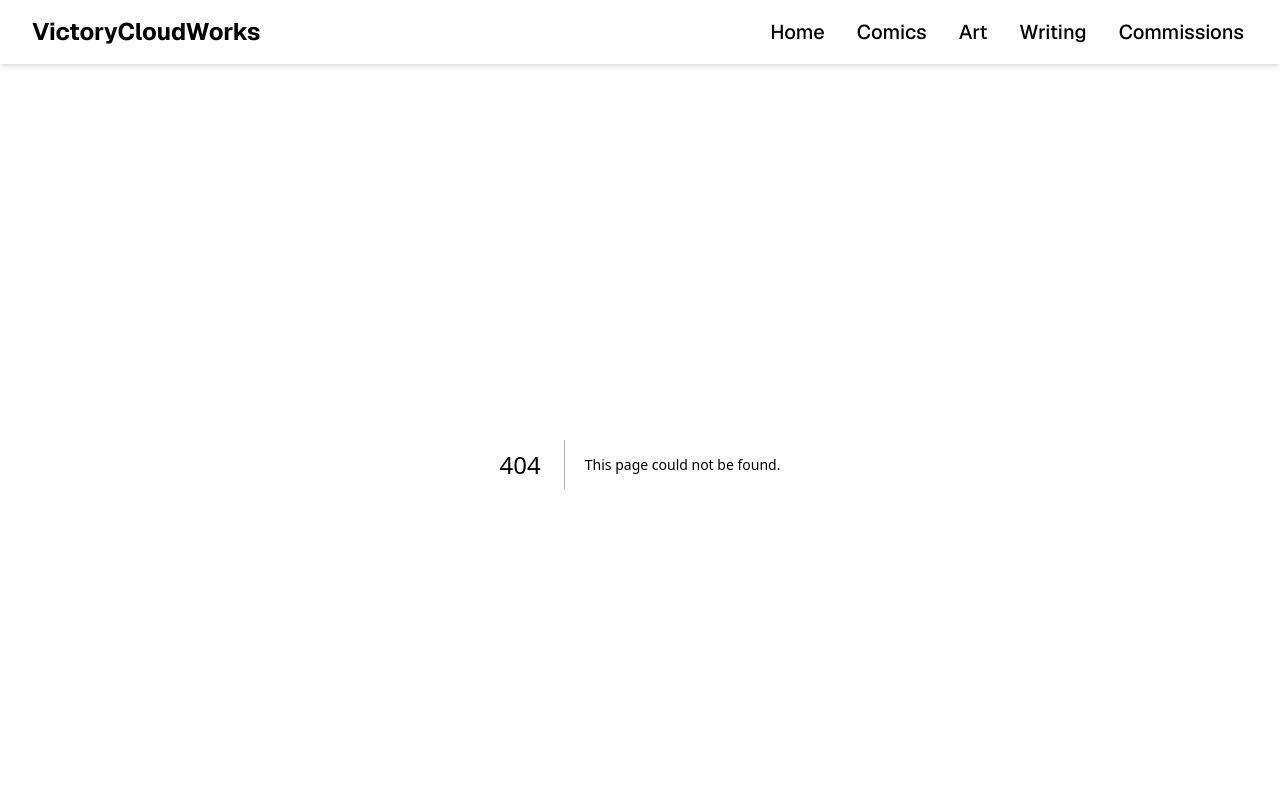
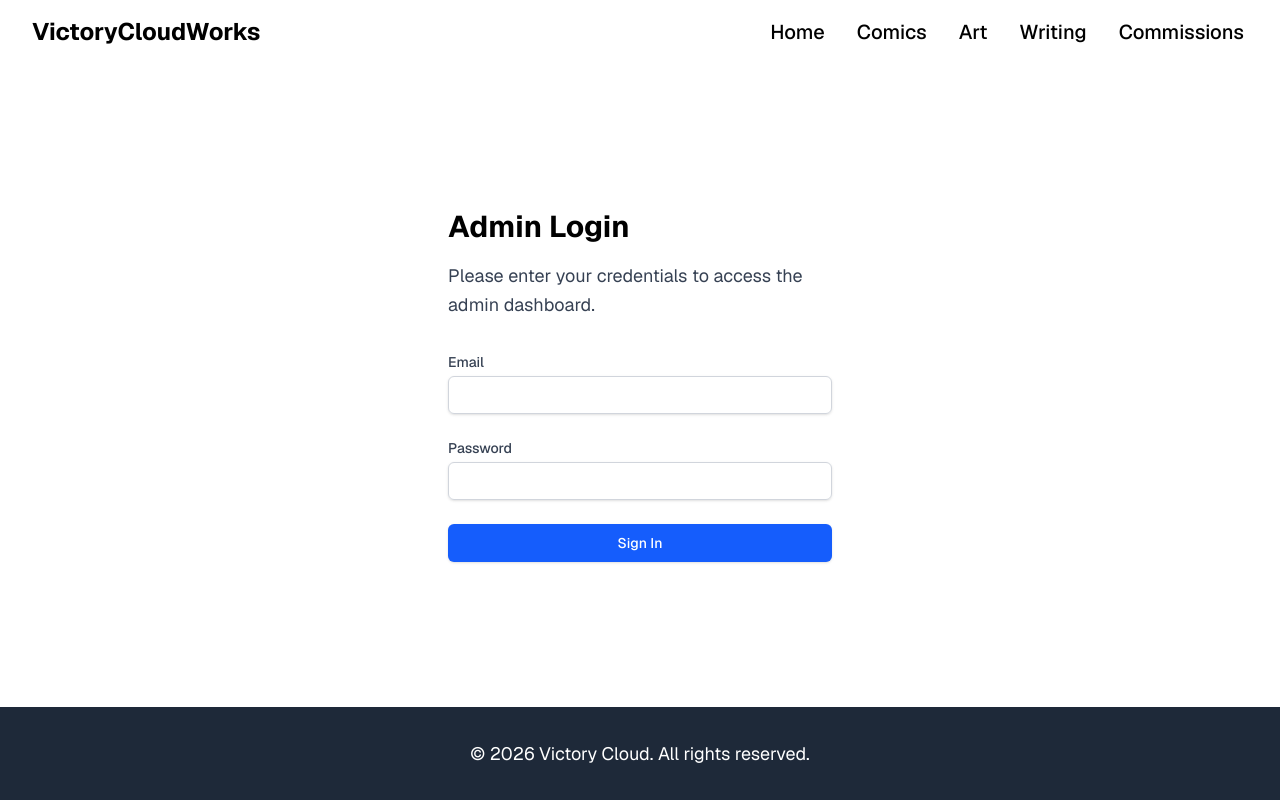
Before and after one commit to GraceKDev/VictoryCloud, a Next.js app: page /adminlogin in a window 1280 px wide. Before the commit this address had no page. Shown: the top 800 px of the page. Built offline with nearby package versions, Linux system fonts and the light colour scheme.

Commit message:
middleware

```diff
--- a/package.json
+++ b/package.json
@@ -11,7 +11,7 @@
   "dependencies": {
     "bootstrap": "^5.3.8",
     "next": "16.2.4",
-    "nodemailer": "^8.0.7",
+    "next-auth": "^4.24.14",
     "react": "19.2.4",
     "react-dom": "19.2.4"
   },
--- /dev/null
+++ b/src/app/admindashboard/page.tsx
@@ -0,0 +1,10 @@
+export default function AdminDashboard() {
+    return (
+        <main className="flex-1 bg-white">
+            <div className="w-full max-w-5xl mx-auto p-8">
+                <h1 className="text-3xl font-bold mb-4">Admin Dashboard</h1>
+                <p className="text-gray-700 mb-8">Welcome to the admin dashboard. Here you can manage your content and view analytics.</p>
+            </div>
+        </main>
+    )
+}
--- /dev/null
+++ b/src/app/adminlogin/page.tsx
@@ -0,0 +1,102 @@
+"use client";
+
+import { useReducer } from "react";
+import { useRouter } from "next/navigation";
+
+type State = {
+    email: string;
+    password: string;
+    error: string | null;
+    loading: boolean;
+};
+
+type Action =
+    | { type: "SET_FIELD"; field: "email" | "password"; value: string }
+    | { type: "SUBMIT" }
+    | { type: "SUCCESS" }
+    | { type: "ERROR"; message: string };
+
+const initialState: State = { email: "", password: "", error: null, loading: false };
+
+function reducer(state: State, action: Action): State {
+    switch (action.type) {
+        case "SET_FIELD":
+            return { ...state, [action.field]: action.value };
+        case "SUBMIT":
+            return { ...state, error: null, loading: true };
+        case "SUCCESS":
+            return { ...state, loading: false };
+        case "ERROR":
+            return { ...state, loading: false, error: action.message };
+    }
+}
+
+export default function AdminLogin() {
+    const router = useRouter();
+    const [state, dispatch] = useReducer(reducer, initialState);
+
+    async function handleSubmit(e: React.FormEvent) {
+        e.preventDefault();
+        dispatch({ type: "SUBMIT" });
+
+        try {
+            const res = await fetch("http://localhost:5266/Api/Auth/Login", {
+                method: "POST",
+                headers: { "Content-Type": "application/json" },
+                credentials: "include",
+                body: JSON.stringify({ email: state.email, password: state.password }),
+            });
+
+            if (!res.ok) {
+                const data = await res.json().catch(() => null);
+                dispatch({ type: "ERROR", message: data?.message ?? "Invalid credentials." });
+                return;
+            }
+            console.log(res);
+            dispatch({ type: "SUCCESS" });
+            router.push("/adminDashboard");
+        } catch (e) {
+            console.error("Login error:", e);
+            dispatch({ type: "ERROR", message: "Could not reach the server. Please try again." });
+        }
+    }
+
+    return (
+        <main className="flex-1 flex flex-col items-center justify-center bg-white">
+            <div className="w-full max-w-md mx-auto p-8">
+                <h1 className="text-3xl font-bold mb-4">Admin Login</h1>
+                <p className="text-gray-700 mb-8">Please enter your credentials to access the admin dashboard.</p>
+                <form className="space-y-6" onSubmit={handleSubmit}>
+                    <div>
+                        <label htmlFor="email" className="block text-sm font-medium text-gray-700">Email</label>
+                        <input
+                            type="email" id="email" name="email" required
+                            value={state.email}
+                            onChange={(e) => dispatch({ type: "SET_FIELD", field: "email", value: e.target.value })}
+                            className="mt-1 block w-full px-3 py-2 border border-gray-300 rounded-md shadow-sm focus:outline-none focus:ring-blue-500 focus:border-blue-500 sm:text-sm"
+                        />
+                    </div>
+                    <div>
+                        <label htmlFor="password" className="block text-sm font-medium text-gray-700">Password</label>
+                        <input
+                            type="password" id="password" name="password" required
+                            value={state.password}
+                            onChange={(e) => dispatch({ type: "SET_FIELD", field: "password", value: e.target.value })}
+                            className="mt-1 block w-full px-3 py-2 border border-gray-300 rounded-md shadow-sm focus:outline-none focus:ring-blue-500 focus:border-blue-500 sm:text-sm"
+                        />
+                    </div>
+                    {state.error && <p className="text-sm text-red-600">{state.error}</p>}
+                    <div>
+                        <button
+                            type="submit"
+                            disabled={state.loading}
+                            className="w-full flex justify-center py-2 px-4 border border-transparent rounded-md shadow-sm text-sm font-medium text-white bg-blue-600 hover:bg-blue-700 focus:outline-none focus:ring-2 focus:ring-offset-2 focus:ring-blue-500 disabled:opacity-50"
+                        >
+                            {state.loading ? "Signing in..." : "Sign In"}
+                        </button>
+                    </div>
+                </form>
+            </div>
+        </main>
+    );
+}
--- /dev/null
+++ b/src/proxy.ts
@@ -0,0 +1,23 @@
+import { jwtVerify } from "jose";
+import { NextResponse } from "next/server";
+import type { NextRequest } from "next/server";
+
+const COOKIE_NAME = process.env.AUTH_COOKIE_NAME ?? "auth_token";
+const JWT_SECRET = new TextEncoder().encode(process.env.JWT_SECRET);
+
+export async function proxy(request: NextRequest) {
+    const cookie = request.cookies.get(COOKIE_NAME);
+    if (!cookie?.value) {
+        return NextResponse.redirect(new URL("/", request.url));
+    }
+    try {
+        await jwtVerify(cookie.value, JWT_SECRET);
+    } catch {
+        return NextResponse.redirect(new URL("/", request.url));
+    }
+    return NextResponse.next();
+}
+
+export const config = {
+    matcher: ["/adminDashboard/:path*"],
+};
```
Also changed, not shown: 1 other file (tests, documents, lock files or other folders).
